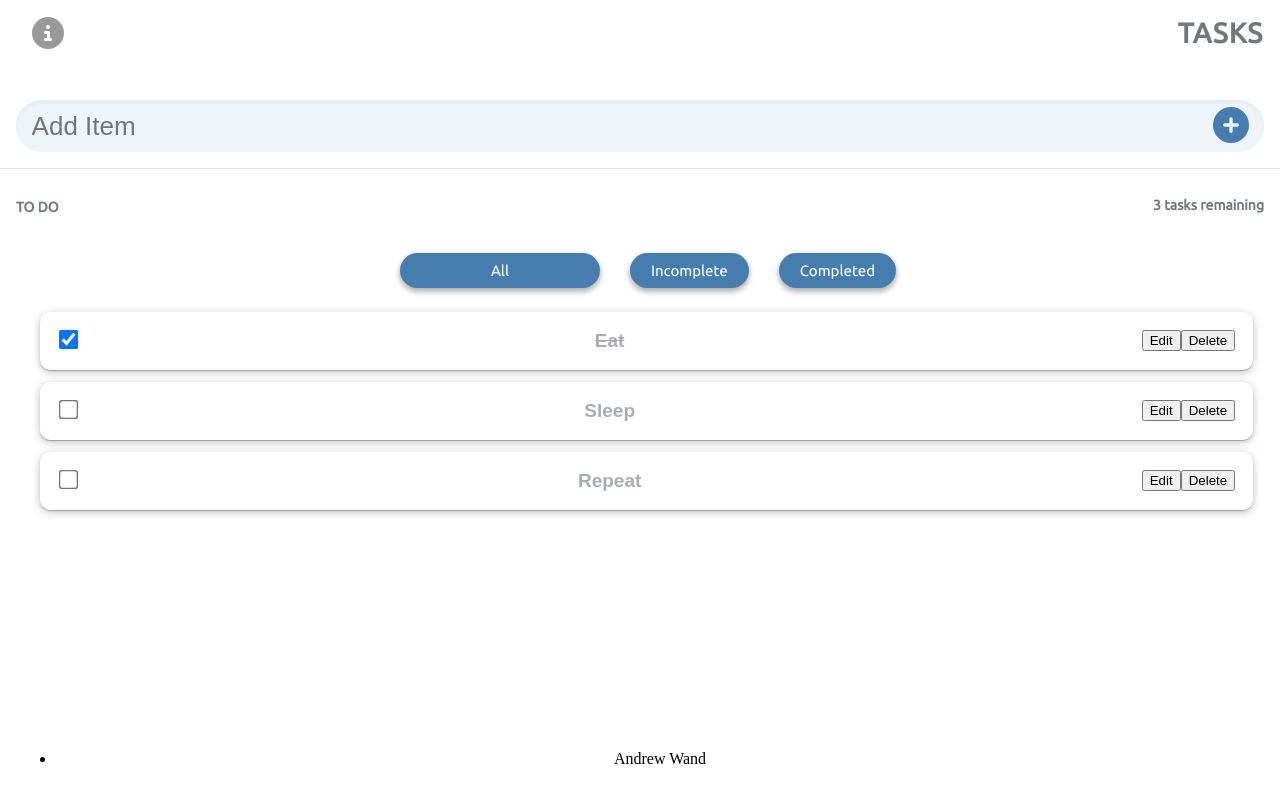
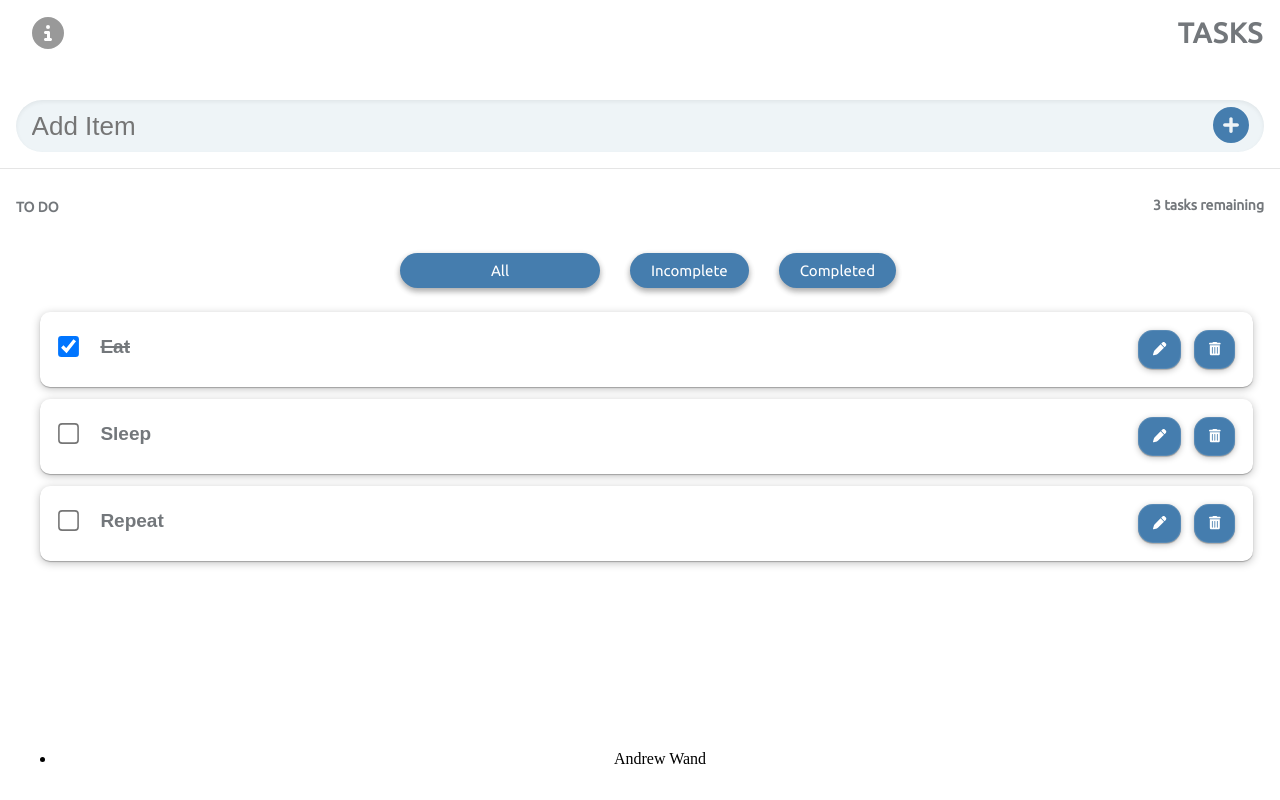
Before and after one commit to Andrew-Wand/todolist-react, a React (Create React App) app: page / in a window 1280 px wide. Built offline with nearby package versions, Linux system fonts and the light colour scheme.

Commit message:
added css for edit and delete btns

```diff
--- a/src/Components/ToDoList.jsx
+++ b/src/Components/ToDoList.jsx
@@ -1,7 +1,12 @@
 import React, { useEffect } from 'react'
 import { useState } from 'react';
+import { FontAwesomeIcon } from '@fortawesome/react-fontawesome'
+import { faPen, faTrashCan } from '@fortawesome/free-solid-svg-icons'
+function ToDoList(props) {
 
-function ToDoList(props) {
+  const penIcon = <FontAwesomeIcon icon={faPen} />
+  const trashIcon = <FontAwesomeIcon icon={faTrashCan} />
+
 
 
 
@@ -64,14 +69,21 @@ function ToDoList(props) {
               className={completedTask ? 'taskComplete checkbox' : 'checkbox'}
               onClick={handleCheckbox}
                />
-          <label htmlFor="checkbox" className={completedTask ? 'taskComplete checkbox' : 'checkbox'} onClick={handleCheckbox} onChange={() => props.toggleTaskCompleted(props.id)} ></label>
+          <label  htmlFor={props.id} className={completedTask ? 'taskComplete todo-label' : 'todo-label'}>{props.name}</label>
+          {/* <label htmlFor="checkbox" className={completedTask ? 'taskComplete checkbox' : 'checkbox'} onClick={handleCheckbox} onChange={() => props.toggleTaskCompleted(props.id)} ></label> */}
       </div>
-      <label  htmlFor={props.id} className={completedTask ? 'taskComplete todo-label' : 'todo-label'}>{props.name}</label>
+
 
 
     <div className="right-side">
-      <button className="edit-btn" onClick={() => setIsEdit(true)}>Edit</button>
-      <button className="delete-btn" onClick={() => props.deleteTask(props.id)}>Delete</button>
+      <button className="task-btn" onClick={() => setIsEdit(true)}>
+          <i>{penIcon}</i>
+      </button>
+      <button className="task-btn" onClick={() => props.deleteTask(props.id)}>
+
+          <i>{trashIcon}</i>
+
+      </button>
     </div>
 
 
--- a/src/index.css
+++ b/src/index.css
@@ -156,35 +156,51 @@ body {
 }
 
 
-
-
-.right-side {
-
-}
-
 .edit-form {
   display: flex;
 }
 
 .taskComplete {
   text-decoration: line-through;
+  text-decoration-thickness: 2px;
 }
+
+.left-side {
+  /* display: flex; */
+  margin-top: .4em;
+}
+
 
  .todo-label {
   font-family: 'Unbuntu', sans-serif;
   color: #73777B;
   font-weight: bolder;
-  opacity: .6;
   font-size: 19px;
+  margin-left: 1.2em;
+}
+
+.right-side {
+
+}
+
+.task-btn {
+  margin-left: 1em;
+ border: #457dae;
+  border-radius: 15px;
+  background-color: #457dae;
+  padding: .9em 1.1em .9em 1.1em;
+  cursor: pointer;
+  color: #fff;
+  box-shadow: rgba(0, 0, 0, 0.25) 0px 0.0625em 0.0625em, rgba(0, 0, 0, 0.25) 0px 0.125em 0.5em, rgba(255, 255, 255, 0.1) 0px 0px 0px 1px inset;
 }
 
 /* Checkbox css */
 .checkbox {
-  -ms-transform: scale(1.5); /* IE */
-  -moz-transform: scale(1.5); /* FF */
-  -webkit-transform: scale(1.5); /* Safari and Chrome */
-  -o-transform: scale(1.5); /* Opera */
-  transform: scale(1.5);
+  -ms-transform: scale(1.6); /* IE */
+  -moz-transform: scale(1.6); /* FF */
+  -webkit-transform: scale(1.6); /* Safari and Chrome */
+  -o-transform: scale(1.6); /* Opera */
+  transform: scale(1.6);
 }
 
 
```
